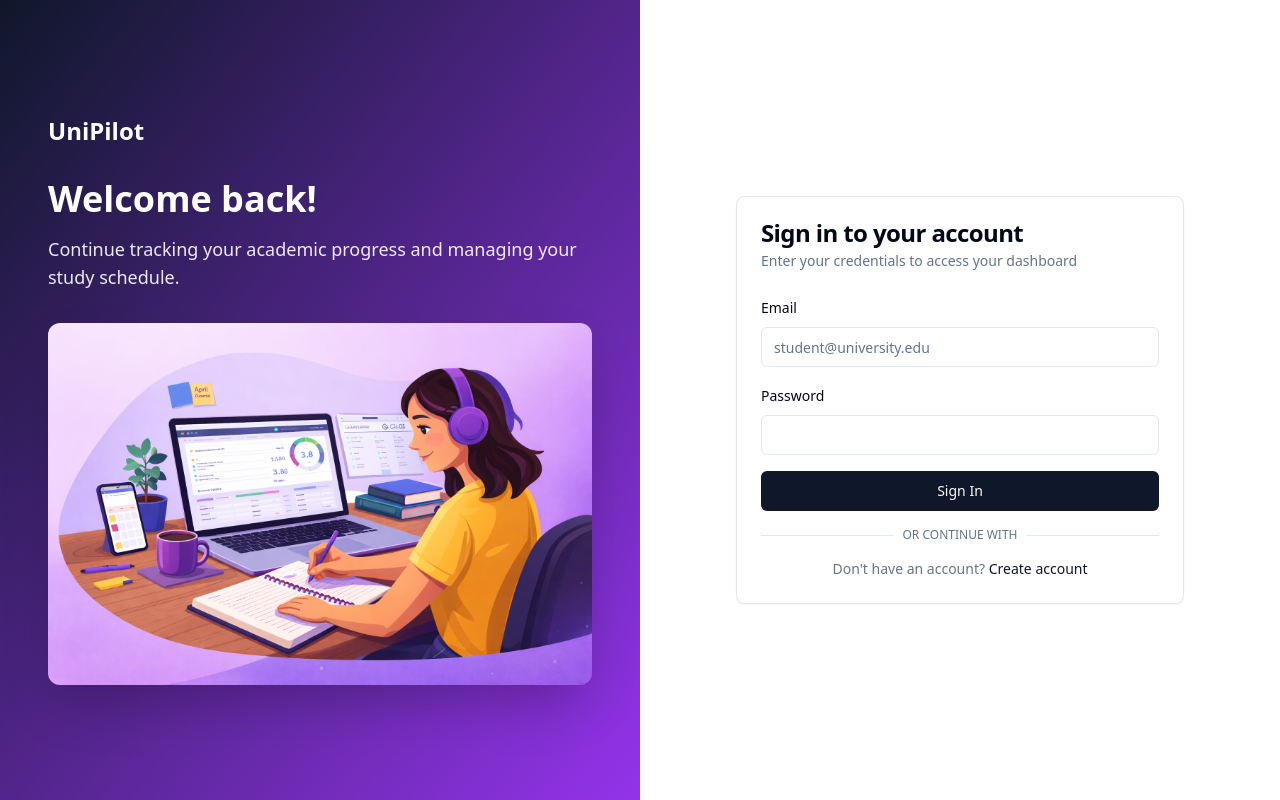
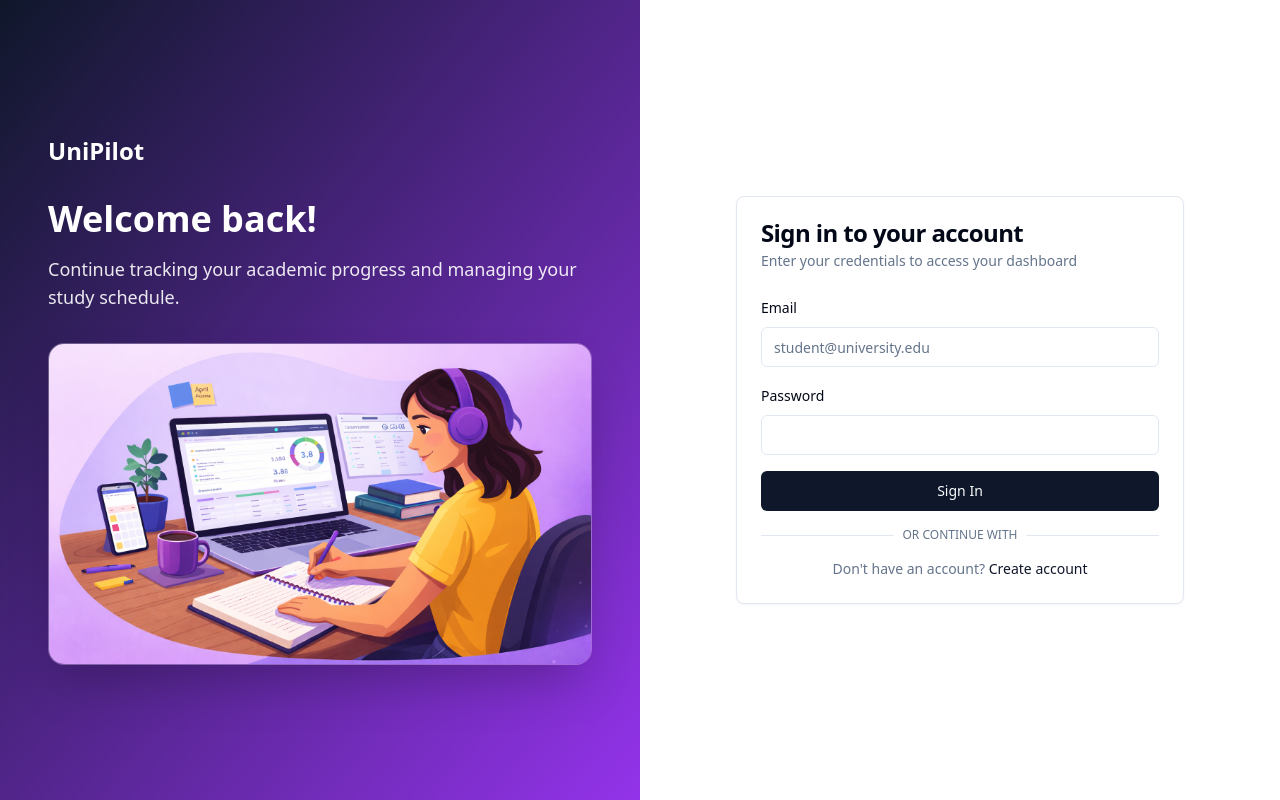
Before and after one commit to zakarneh1/uniploit, a React (Vite) app: page /auth/login in a window 1280 px wide. Built offline with nearby package versions, Linux system fonts and the light colour scheme; no server answers.

Commit message:
Refactor background image containers in Login and Signup components for improved styling

```diff
--- a/src/pages/auth/Login.tsx
+++ b/src/pages/auth/Login.tsx
@@ -114,11 +114,13 @@ export default function Login() {
           <p className="text-lg text-white/90 mb-8">
             Continue tracking your academic progress and managing your study schedule.
           </p>
-          <img
-            src="/images/sign%20in%20page%20background.png"
-            alt="UniPilot Dashboard"
-            className="rounded-xl shadow-2xl"
-          />
+          <div className="overflow-hidden rounded-2xl border border-white/20 bg-white/10 shadow-2xl">
+            <img
+              src="/images/sign%20in%20page%20background.png"
+              alt="UniPilot Dashboard"
+              className="h-80 w-full object-cover object-center"
+            />
+          </div>
         </motion.div>
       </div>
 
--- a/src/pages/auth/Signup.tsx
+++ b/src/pages/auth/Signup.tsx
@@ -301,11 +301,13 @@ export default function Signup() {
               <div className="text-white/80">Free Forever</div>
             </div>
           </div>
-          <img
-            src="/images/sign%20in%20page%20background.png"
-            alt="Student using UniPilot"
-            className="mt-8 rounded-xl shadow-2xl"
-          />
+          <div className="mt-8 overflow-hidden rounded-2xl border border-white/20 bg-white/10 shadow-2xl">
+            <img
+              src="/images/sign%20in%20page%20background.png"
+              alt="Student using UniPilot"
+              className="h-72 w-full object-cover object-center"
+            />
+          </div>
         </motion.div>
       </div>
     </div>
```
